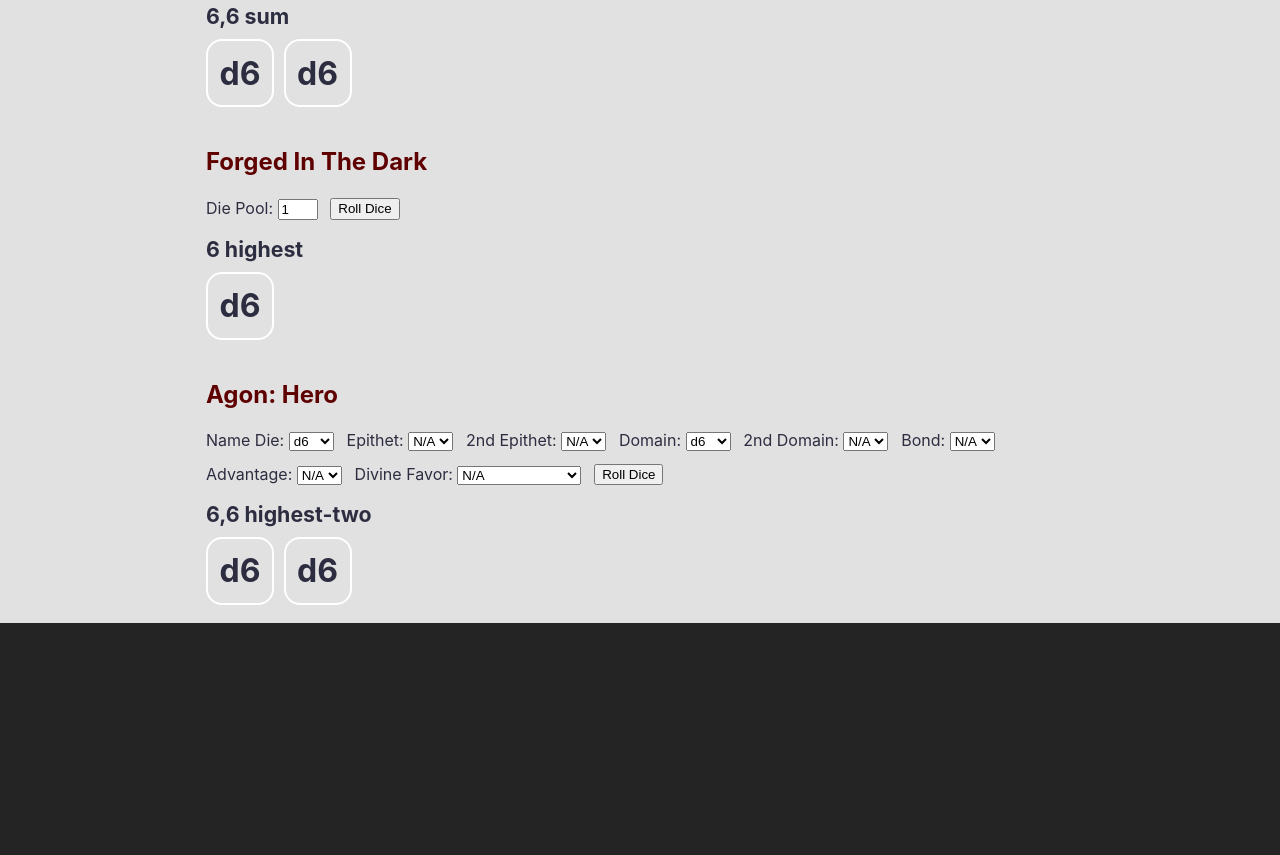
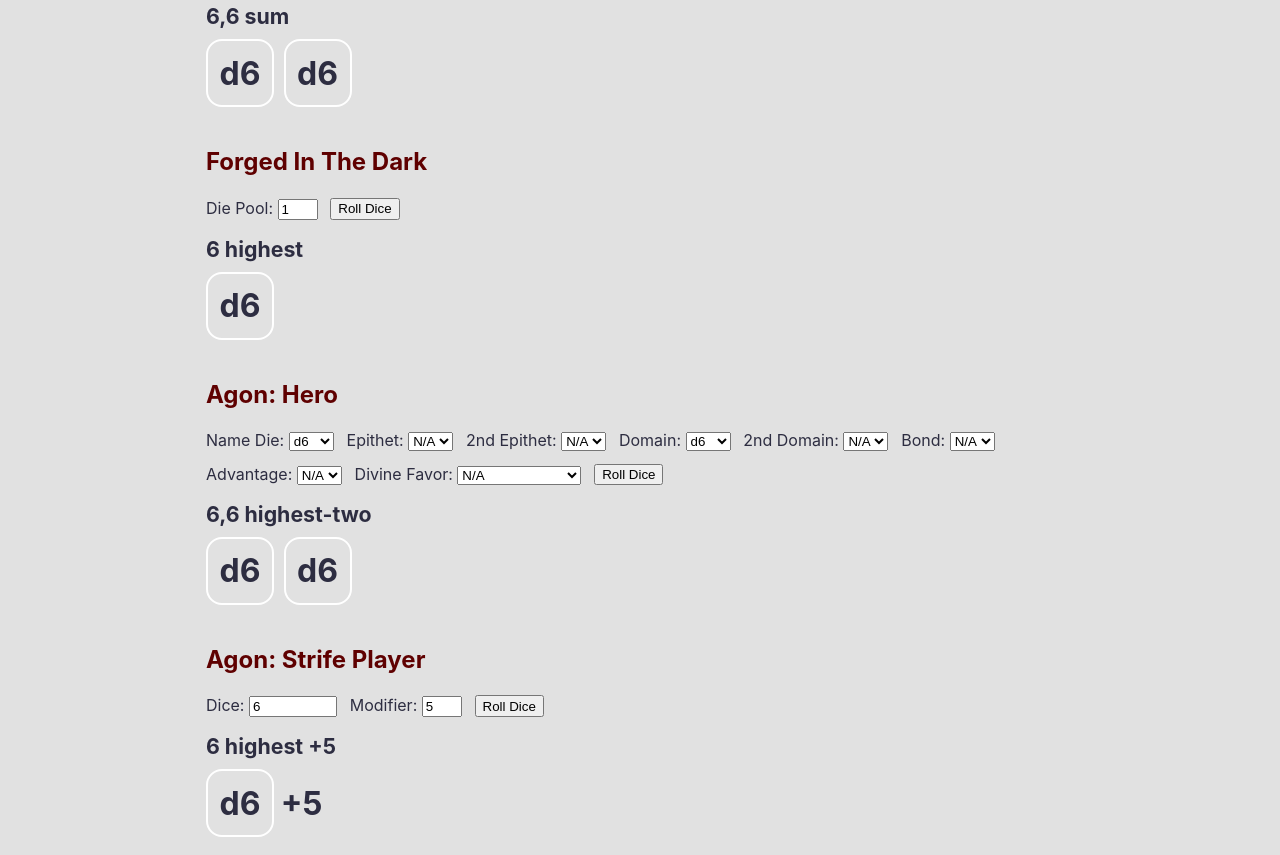
Before and after one commit to colinaut/dice-roller, a website built with Vite: page index.html in a window 1280 px wide. Shown: the part 538-1393 px from the top of the page. Before the commit the page ends 1161 px from the top, so only its background shows below. Built offline with nearby package versions, Linux system fonts and the light colour scheme.

Commit message:
feat: added Agon Strife Player

```diff
--- a/index.html
+++ b/index.html
@@ -89,6 +89,16 @@
 				} else {
 					diceRoller.setAttribute("bonus-die", "0");
 				}
+
+				const dice = diceRoller.shadowRoot.querySelector(".dice");
+				dice.click();
+			}
+			function rollAgonStrife(event) {
+				event.preventDefault();
+				const form = event.target;
+				const diceRoller = document.getElementById("dice-roller-agon-strife");
+				diceRoller.setAttribute("dice", form["strife-dice"].value);
+				diceRoller.setAttribute("modifier", form["strife-modifier"].value);
 
 				const dice = diceRoller.shadowRoot.querySelector(".dice");
 				dice.click();
@@ -247,6 +257,21 @@
 				</form>
 				<dice-roller id="dice-roller-agon" size="2" dice="6,6" total="highest-two"></dice-roller>
 			</section>
+			<section class="content">
+				<h2>Agon: Strife Player</h2>
+				<form onsubmit="rollAgonStrife(event)">
+					<div>
+						<label for="strife-dice">Dice:</label>
+						<input id="strife-dice" type="text" name="strife-dice" value="6" />
+					</div>
+					<div>
+						<label for="strife-modifier">Modifier:</label>
+						<input id="strife-modifier" class="w-8" type="number" name="strife-modifier" value="5" />
+					</div>
+					<button type="submit">Roll Dice</button>
+				</form>
+				<dice-roller id="dice-roller-agon-strife" size="2" dice="6" modifier="5" total="highest"></dice-roller>
+			</section>
 		</main>
 	</body>
 </html>
```
